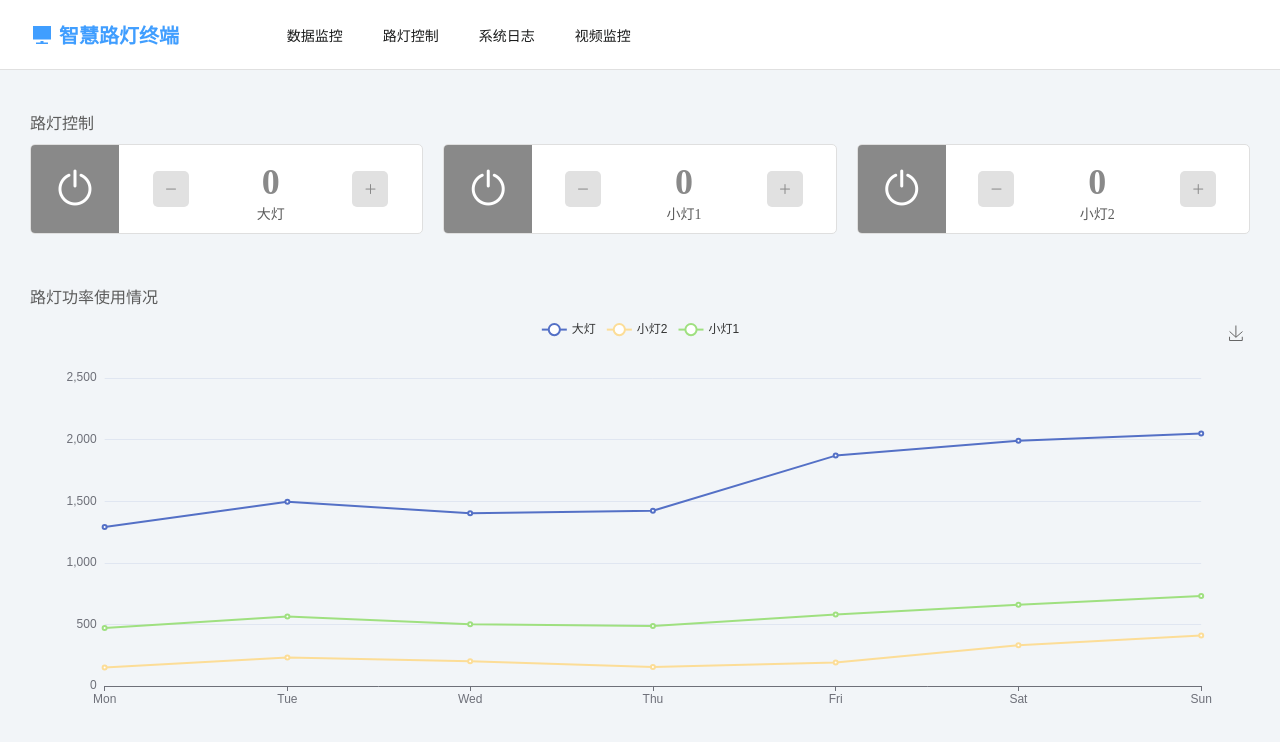
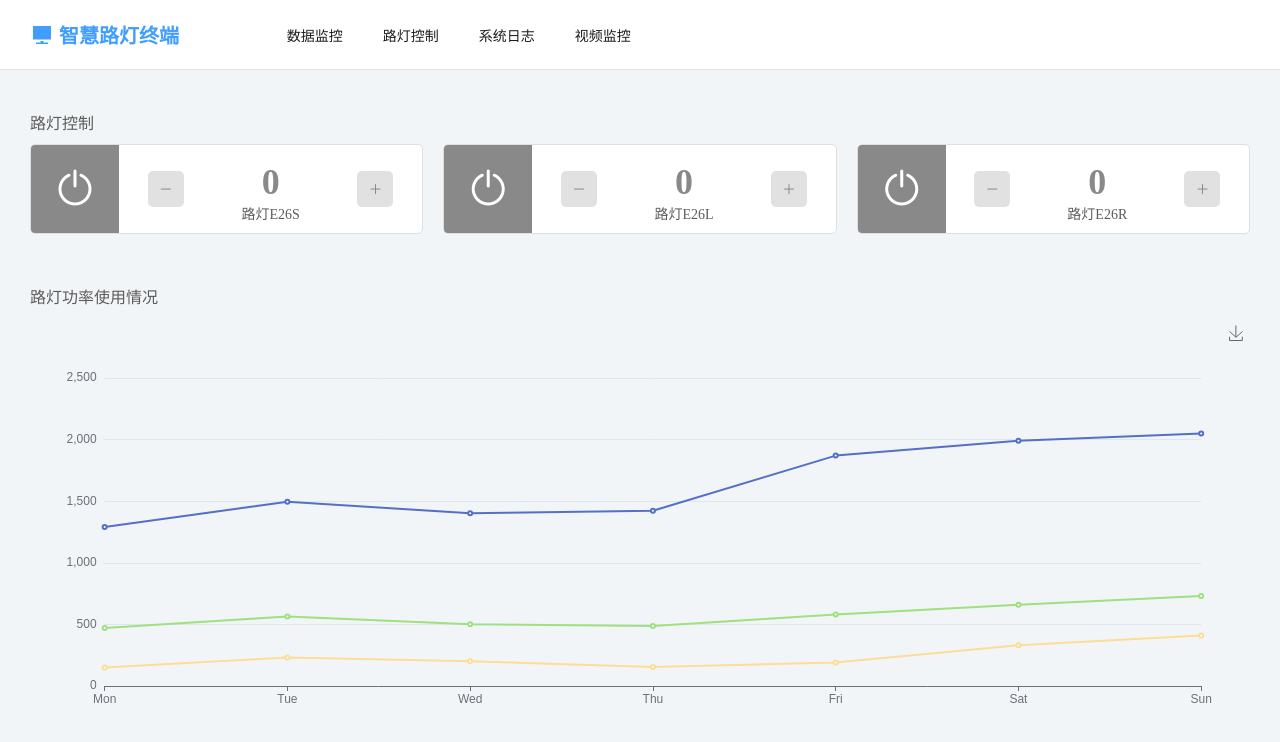
Before and after one commit to snailuu/monitor, a Vue app: page /control in a window 1280 px wide. Shown: the top 742 px of the page. Built offline with nearby package versions, Linux system fonts and the light colour scheme; no server answers; what vue3-video-play would draw is missing.

Commit message:
修改路灯名字

```diff
--- a/src/stores/meaages.js
+++ b/src/stores/meaages.js
@@ -123,7 +123,7 @@ export default {
             time_data: ['Mon', 'Tue', 'Wed', 'Thu', 'Fri', 'Sat', 'Sun'],
             children: [{
                     id: 3,
-                    name: '大灯',
+                    name: '路灯E26S',
                     brightness: 0,
                     bg_color: '#898989',
                     icon: 'iconfont icon-kaiguan-close',
@@ -134,7 +134,7 @@ export default {
                 },
                 {
                     id: 1,
-                    name: '小灯1',
+                    name: '路灯E26L',
                     brightness: 0,
                     bg_color: '#898989',
                     icon: 'iconfont icon-kaiguan-close',
@@ -145,7 +145,7 @@ export default {
                 },
                 {
                     id: 2,
-                    name: '小灯2',
+                    name: '路灯E26R',
                     brightness: 0,
                     bg_color: '#898989',
                     icon: 'iconfont icon-kaiguan-open',
--- a/src/views/ControlView.vue
+++ b/src/views/ControlView.vue
@@ -95,7 +95,7 @@ const show_kaiguang_data = () =>{
         trigger: 'axis'
       },
       legend: {
-        data: ['大灯','小灯2', '小灯1']
+        data: ['路灯E26S','路灯E26R', '路灯E26L']
       },
       grid: {
         left: '3%',
@@ -118,19 +118,19 @@ const show_kaiguang_data = () =>{
       },
       series: [
         {
-          name: '小灯2',
+          name: 'E26R',
           type: 'line',
           stack: 'Total',
           data: [150, 232, 201, 154, 190, 330, 410]
         },
         {
-          name: '小灯1',
+          name: 'E26L',
           type: 'line',
           stack: 'Total',
           data: [320, 332, 301, 334, 390, 330, 320]
         },
         {
-          name: '大灯',
+          name: 'E26S',
           type: 'line',
           stack: 'Total',
           data: [820, 932, 901, 934, 1290, 1330, 1320]
@@ -152,7 +152,7 @@ onMounted(() =>{
 //     children: [
 //       {
 //         id: 0,
-//         name: '大灯',
+//         name: 'E26S',
 //         value: 128,
 //         bg_color: '#F56C6C',
 //         icon_color: "white",
@@ -161,7 +161,7 @@ onMounted(() =>{
 //       },
 //       {
 //         id: 1,
-//         name: '小灯1',
+//         name: 'E26L',
 //         value: 374,
 //         bg_color: '#c5c3c3',
 //         icon_color: "black",
@@ -171,7 +171,7 @@ onMounted(() =>{
 //       },
 //       {
 //         id: 2,
-//         name: '小灯2',
+//         name: 'E26R',
 //         value: 374,
 //         bg_color: '#F56C6C',
 //         icon_color: "white",
```
